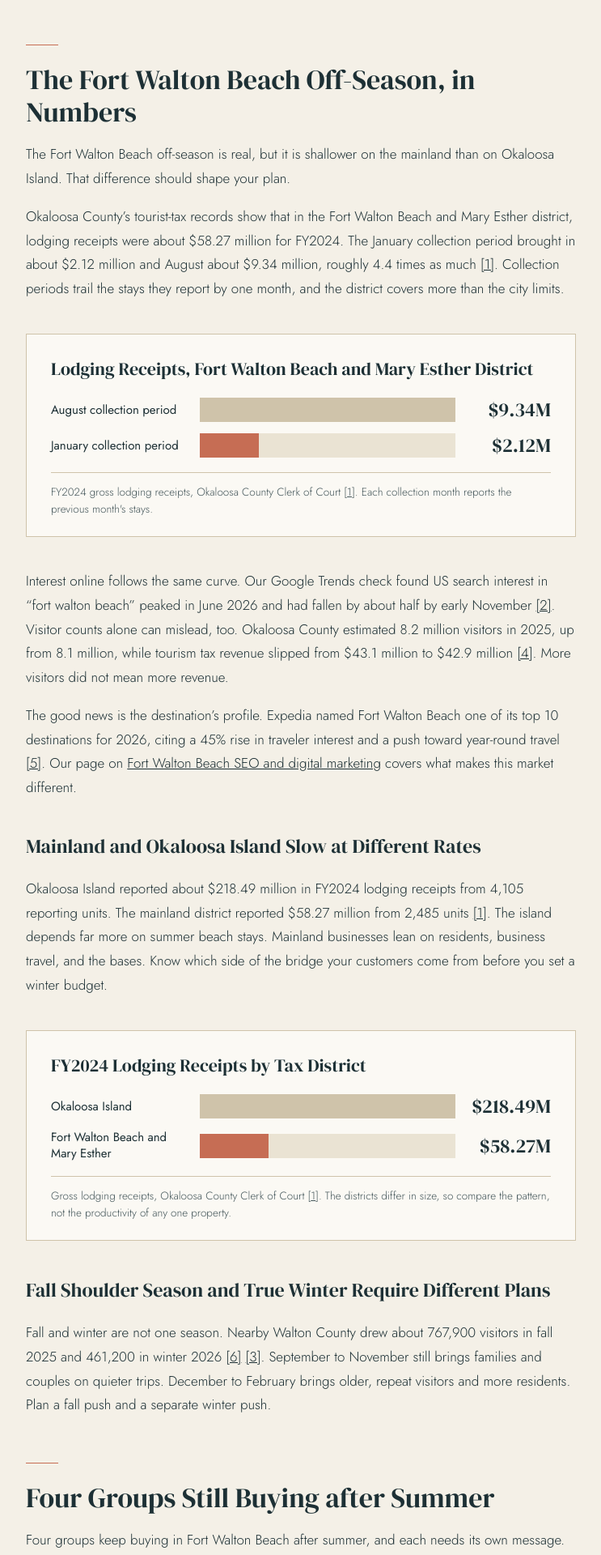
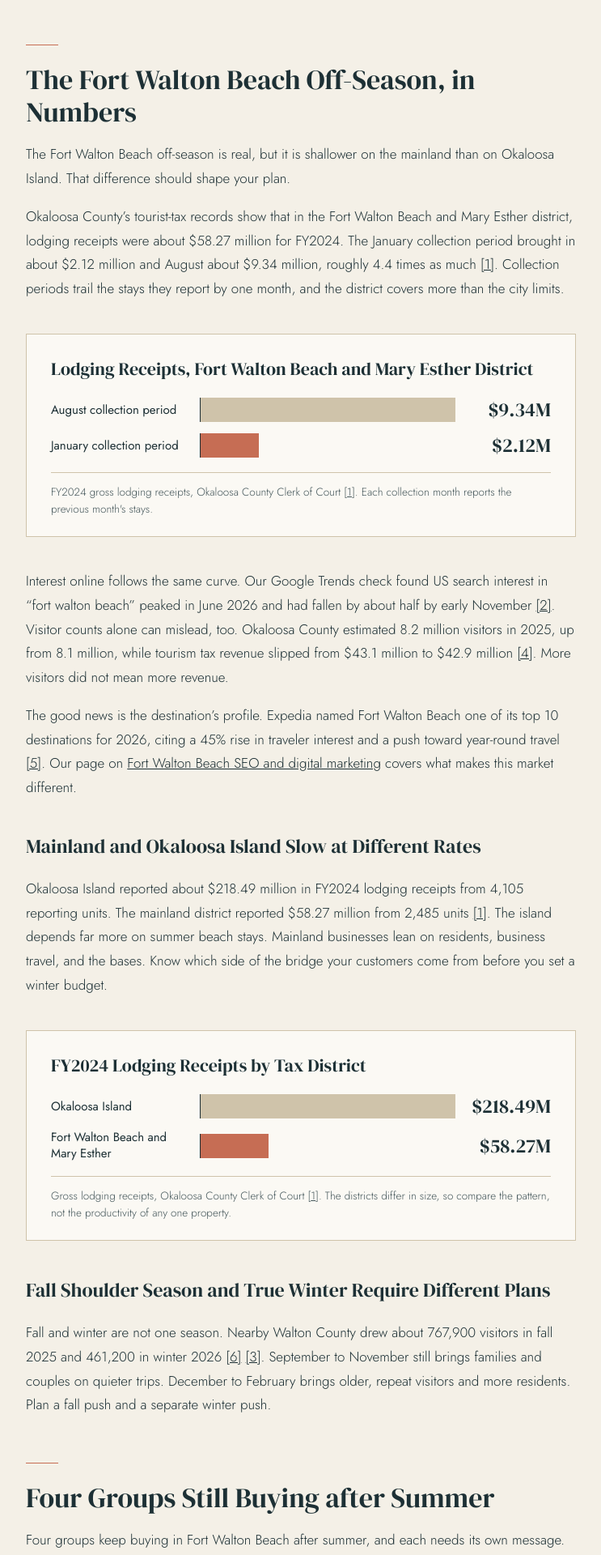
Before and after one commit to benalan317/30adigitalmarketing, a Jekyll site: the page built from insights/fort-walton-beach-off-season-marketing/index.md, in a window 1280 px wide. Shown: the part 1727-3647 px from the top of the page at 81% size, without its empty margins (268-1011 px from the left). Built offline with Jekyll 4.4.1, drawn with Linux system fonts in a browser that asks for light colours.

Commit message:
Fix Fort Walton Beach chart bars so length matches the numbers
The full-width pale track behind each bar made the shorter bars read as
"a full bar with an orange chunk" instead of a share of the largest value.
Add a chart-scaled modifier (transparent track, baseline rule) and use it on
both charts in the post. Set exact widths: 2.12/9.34 = 22.7%, 58.27/218.49 = 26.7%.

Co-Authored-By: Claude Sonnet 5.5 <noreply@anthropic.com>
Claude-Session: https://claude.ai/code/session_01Uq3wGZwN5CUm4B3JK59Fxm

```diff
--- a/assets/css/style.css
+++ b/assets/css/style.css
@@ -1036,6 +1036,7 @@ html { scroll-behavior: smooth; }
 .chart-bar { display: block; height: 100%; background: var(--rule); }
 .chart-bar.is-focus { background: var(--accent); }
 .chart-value { font-family: var(--display); font-size: 24px; line-height: 1; white-space: nowrap; text-align: right; }
+.chart-scaled .chart-track { background: transparent; border-left: 1px solid var(--ink); }  /* bars scaled to the largest value; no full-width track, so bar length alone shows the number */
 .chart-note { margin: 18px 0 0; padding-top: 14px; border-top: 1px solid var(--rule); font-size: 13.5px; line-height: 1.55; color: var(--muted); }
 @media (max-width: 560px) {
   .chart { padding: 22px 18px 18px; }
--- a/insights/fort-walton-beach-off-season-marketing/index.md
+++ b/insights/fort-walton-beach-off-season-marketing/index.md
@@ -61,10 +61,10 @@ The Fort Walton Beach off-season is real, but it is shallower on the mainland th
 
 Okaloosa County's tourist-tax records show that in the Fort Walton Beach and Mary Esther district, lodging receipts were about $58.27 million for FY2024. The January collection period brought in about $2.12 million and August about $9.34 million, roughly 4.4 times as much [[1]](#ref-1). Collection periods trail the stays they report by one month, and the district covers more than the city limits.
 
-<figure class="chart" aria-labelledby="chart-season-title">
+<figure class="chart chart-scaled" aria-labelledby="chart-season-title">
 <figcaption class="chart-title" id="chart-season-title">Lodging Receipts, Fort Walton Beach and Mary Esther District</figcaption>
 <div class="chart-row"><span class="chart-label">August collection period</span><span class="chart-track"><span class="chart-bar" style="width:100%"></span></span><span class="chart-value">$9.34M</span></div>
-<div class="chart-row"><span class="chart-label">January collection period</span><span class="chart-track"><span class="chart-bar is-focus" style="width:23%"></span></span><span class="chart-value">$2.12M</span></div>
+<div class="chart-row"><span class="chart-label">January collection period</span><span class="chart-track"><span class="chart-bar is-focus" style="width:22.7%"></span></span><span class="chart-value">$2.12M</span></div>
 <p class="chart-note">FY2024 gross lodging receipts, Okaloosa County Clerk of Court [<a href="#ref-1">1</a>]. Each collection month reports the previous month's stays.</p>
 </figure>
 
@@ -76,10 +76,10 @@ The good news is the destination's profile. Expedia named Fort Walton Beach one
 
 Okaloosa Island reported about $218.49 million in FY2024 lodging receipts from 4,105 reporting units. The mainland district reported $58.27 million from 2,485 units [[1]](#ref-1). The island depends far more on summer beach stays. Mainland businesses lean on residents, business travel, and the bases. Know which side of the bridge your customers come from before you set a winter budget.
 
-<figure class="chart" aria-labelledby="chart-district-title">
+<figure class="chart chart-scaled" aria-labelledby="chart-district-title">
 <figcaption class="chart-title" id="chart-district-title">FY2024 Lodging Receipts by Tax District</figcaption>
 <div class="chart-row"><span class="chart-label">Okaloosa Island</span><span class="chart-track"><span class="chart-bar" style="width:100%"></span></span><span class="chart-value">$218.49M</span></div>
-<div class="chart-row"><span class="chart-label">Fort Walton Beach and Mary Esther</span><span class="chart-track"><span class="chart-bar is-focus" style="width:27%"></span></span><span class="chart-value">$58.27M</span></div>
+<div class="chart-row"><span class="chart-label">Fort Walton Beach and Mary Esther</span><span class="chart-track"><span class="chart-bar is-focus" style="width:26.7%"></span></span><span class="chart-value">$58.27M</span></div>
 <p class="chart-note">Gross lodging receipts, Okaloosa County Clerk of Court [<a href="#ref-1">1</a>]. The districts differ in size, so compare the pattern, not the productivity of any one property.</p>
 </figure>
 
```
